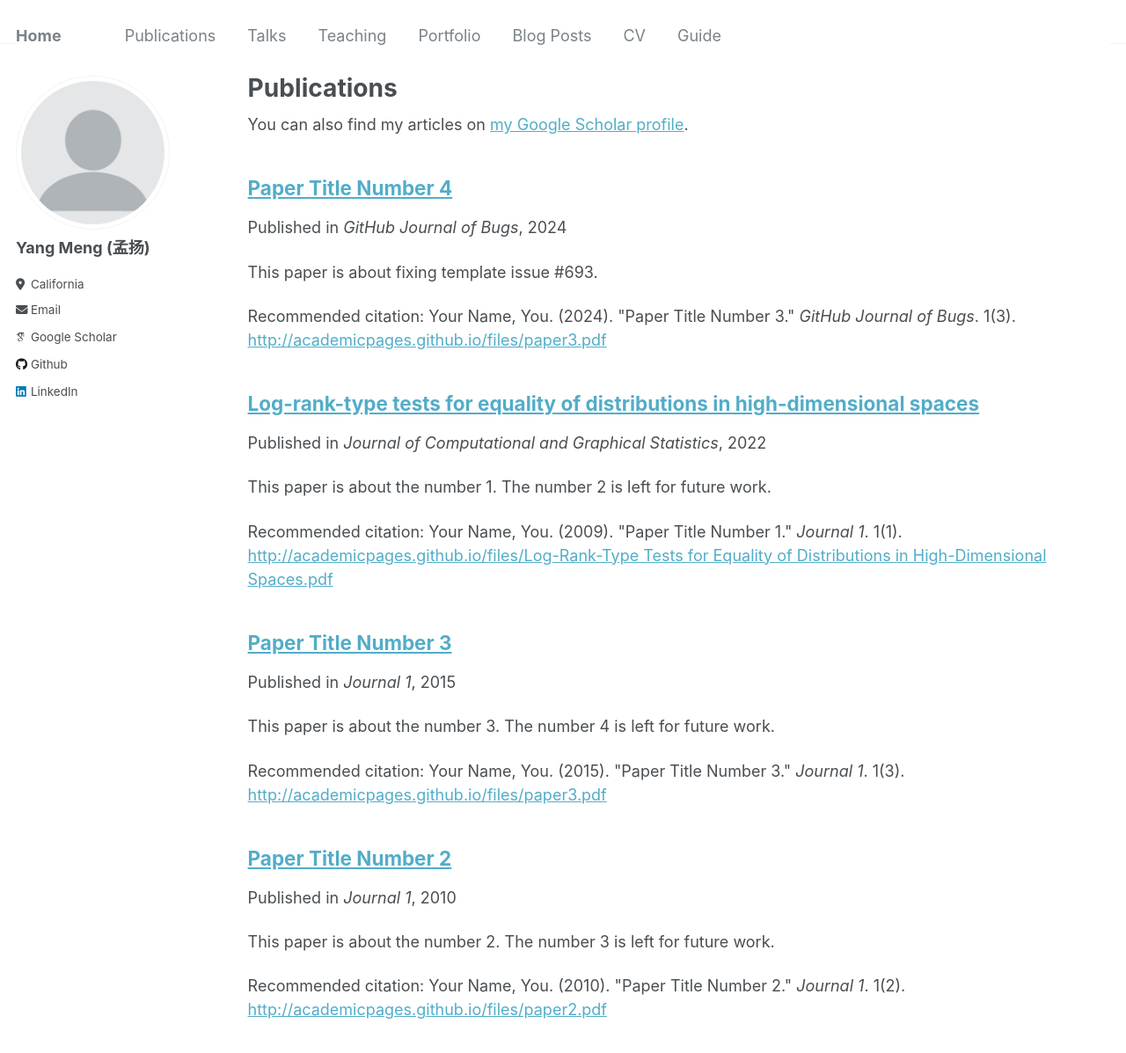
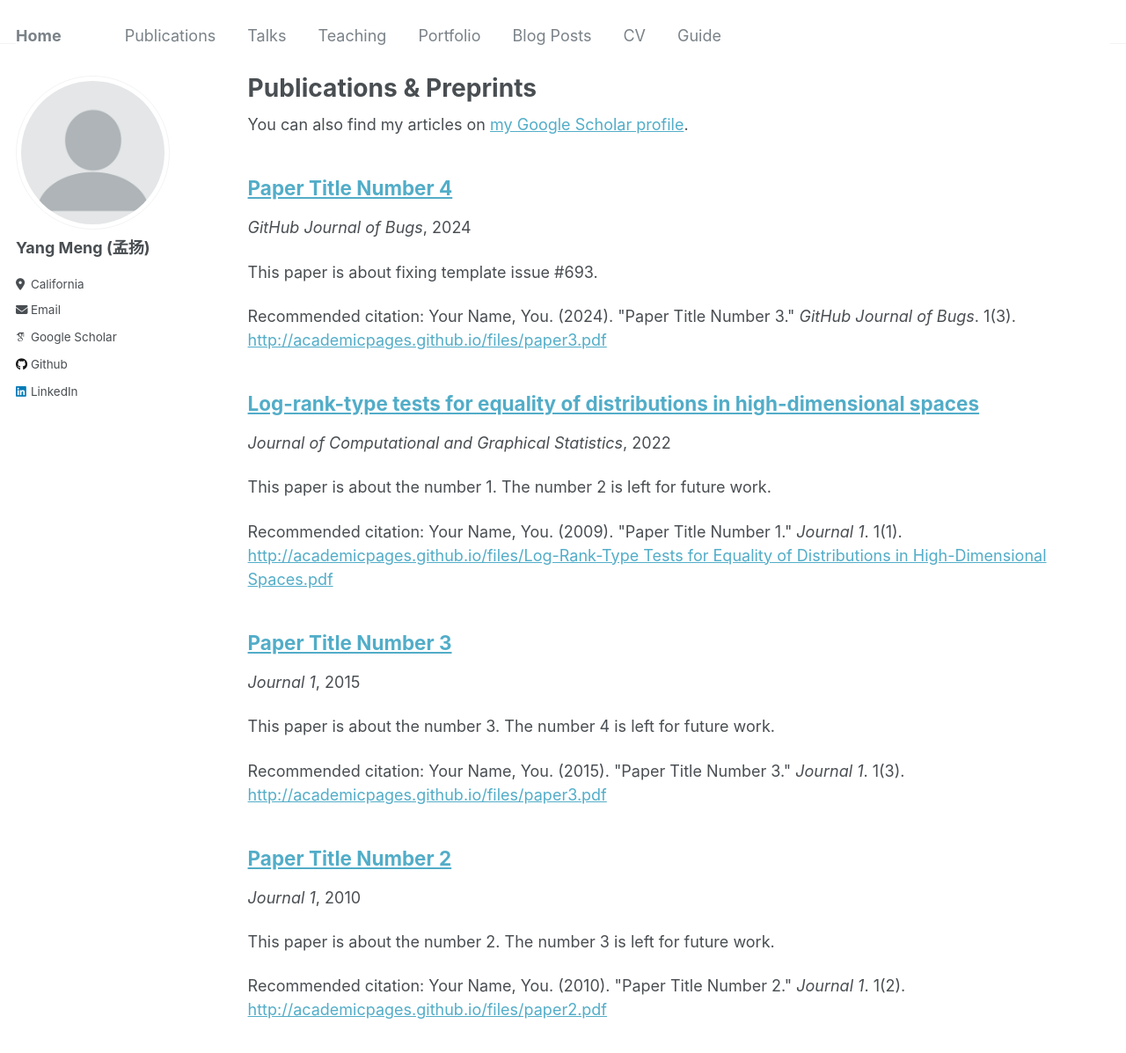
Before and after one commit to yangmeng96/yangmeng96.github.io, a Jekyll site: the page built from _pages/publications.md, in a window 1280 px wide and 1400 px high. Shown: the top 1197 px of the window at 88% size. Built offline with Jekyll 4.4.1, drawn with Linux system fonts in a browser that asks for light colours; some web fonts are replaced.

Commit message:
delete published in

```diff
--- a/_includes/archive-single.html
+++ b/_includes/archive-single.html
@@ -41,7 +41,7 @@
         {% if post.collection == 'teaching' %}
           <p> {{ post.type }}, <i>{{ post.venue }}</i>, {{ post.date | default: "1900-01-01" | date: "%Y" }} </p>
         {% elsif post.collection == 'publications' %}
-          <p>Published in <i>{{ post.venue }}</i>, {{ post.date | default: "1900-01-01" | date: "%Y" }} </p>
+          <p><i>{{ post.venue }}</i>, {{ post.date | default: "1900-01-01" | date: "%Y" }} </p>
         {% elsif post.date %}
          <p class="page__date"><strong><i class="fa fa-fw fa-calendar" aria-hidden="true"></i> {{ site.data.ui-text[site.locale].date_label | default: "Published:" }}</strong> <time datetime="{{ post.date | default: "1900-01-01" | date_to_xmlschema }}">{{ post.date | default: "1900-01-01" | date: "%B %d, %Y" }}</time></p>
         {% endif %}
--- a/_pages/publications.md
+++ b/_pages/publications.md
@@ -1,6 +1,6 @@
 ---
 layout: archive
-title: "Publications"
+title: "Publications & Preprints"
 permalink: /publications/
 author_profile: true
 ---
```
Also changed, not shown: 1 other file.
